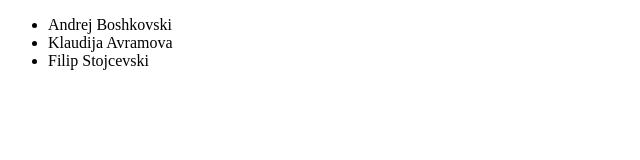
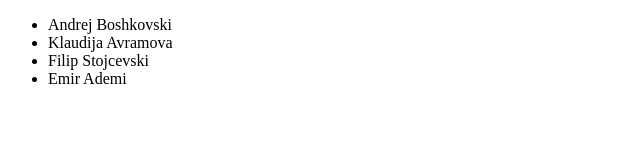
Before and after one commit to andrejboskovski/mentor-class-06-github, a plain HTML site: page index.html in a window 1280 px wide. Shown: the full height of the page, 0-640 px from the left. Drawn offline with Linux system fonts and the light colour scheme.

Commit message:
added name

```diff
--- a/index.html
+++ b/index.html
@@ -11,6 +11,7 @@
         <li>Andrej Boshkovski</li>
         <li>Klaudija Avramova</li>
         <li>Filip Stojcevski</li>
+        <li>Emir Ademi</li>
     </ul>
 </body>
 </html>
```
